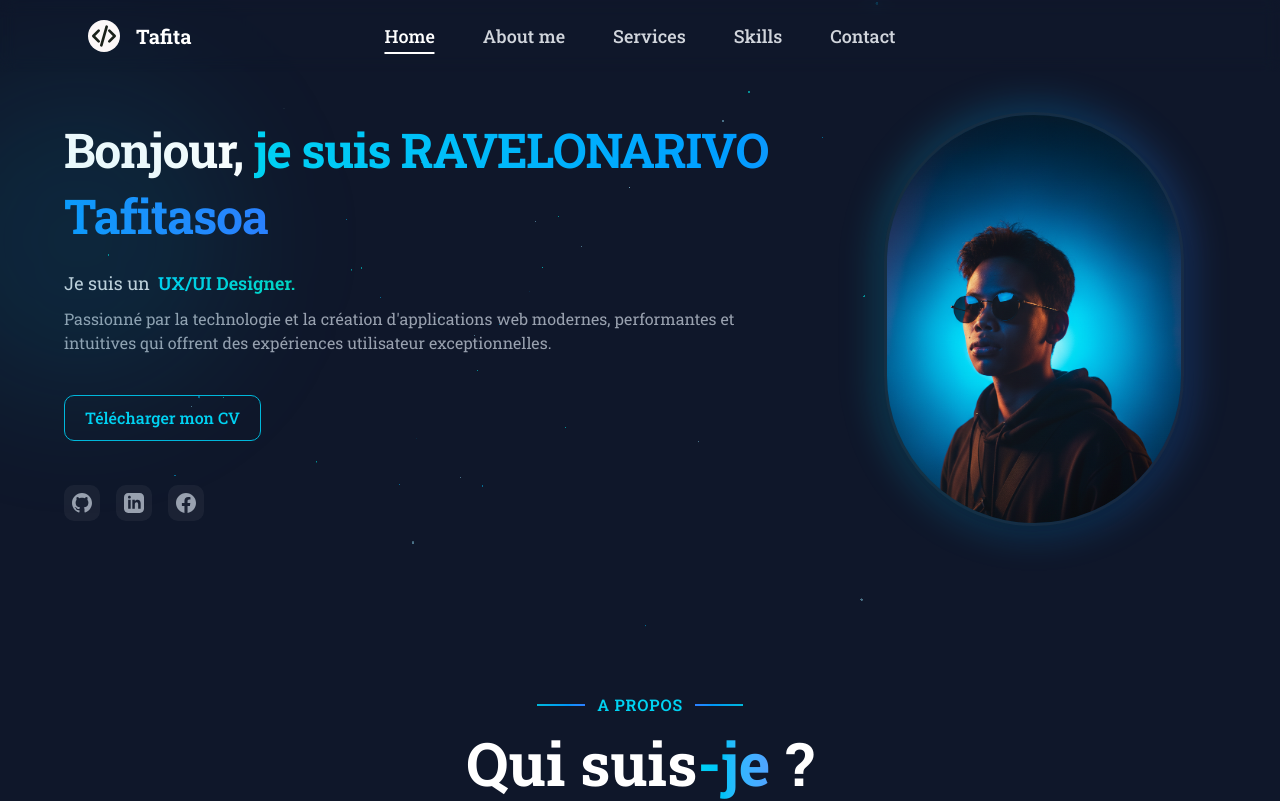
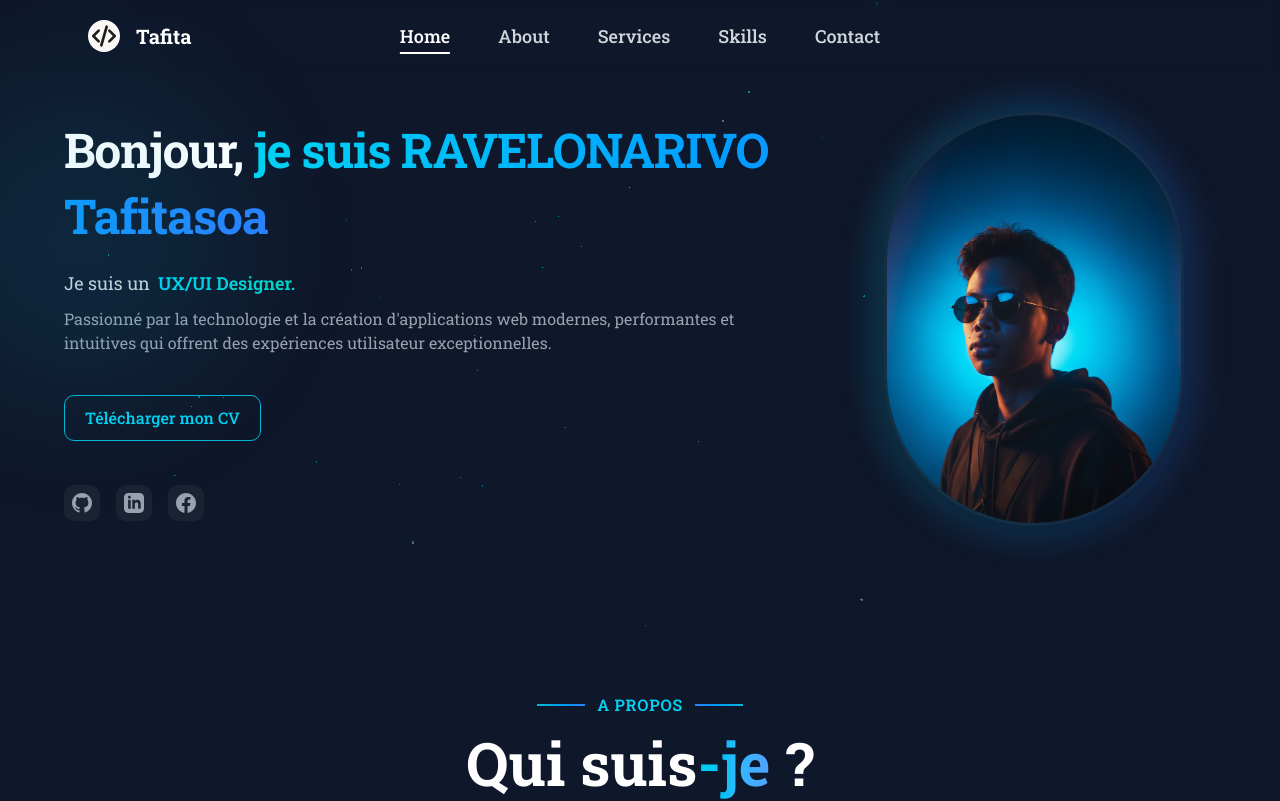
Before and after one commit to tafita2023/PortfolioNextjs, a Next.js app: page / in a window 1280 px wide. Shown: the top 801 px of the page. Built offline with nearby package versions, Linux system fonts and the light colour scheme.

Commit message:
Correction4

```diff
--- a/components/Home/Navbar/Navbar.tsx
+++ b/components/Home/Navbar/Navbar.tsx
@@ -5,7 +5,7 @@ import { usePathname } from "next/navigation";
 
 const navLinks = [
   { id: 1, label: "Home", url: "/", sectionId: "home" },
-  { id: 2, label: "About me", url: "/#about", sectionId: "about" },
+  { id: 2, label: "About", url: "/#about", sectionId: "about" },
   { id: 3, label: "Services", url: "/#services", sectionId: "services" },
   { id: 4, label: "Skills", url: "/#skills", sectionId: "skills" },
   { id: 5, label: "Contact", url: "/#contact", sectionId: "contact" },
--- a/components/Home/Navbar/NavbarMobile.tsx
+++ b/components/Home/Navbar/NavbarMobile.tsx
@@ -4,7 +4,7 @@ import { usePathname } from "next/navigation";
 
 const navLinks = [
     { id: 1, label: "Home", url: "/", sectionId: "home" },
-    { id: 2, label: "About me", url: "/#about", sectionId: "about" },
+    { id: 2, label: "About", url: "/#about", sectionId: "about" },
     { id: 3, label: "Services", url: "/#services", sectionId: "services" },
     { id: 4, label: "Skills", url: "/#skills", sectionId: "skills" },
     { id: 5, label: "Contact", url: "/#contact", sectionId: "contact" },
```
